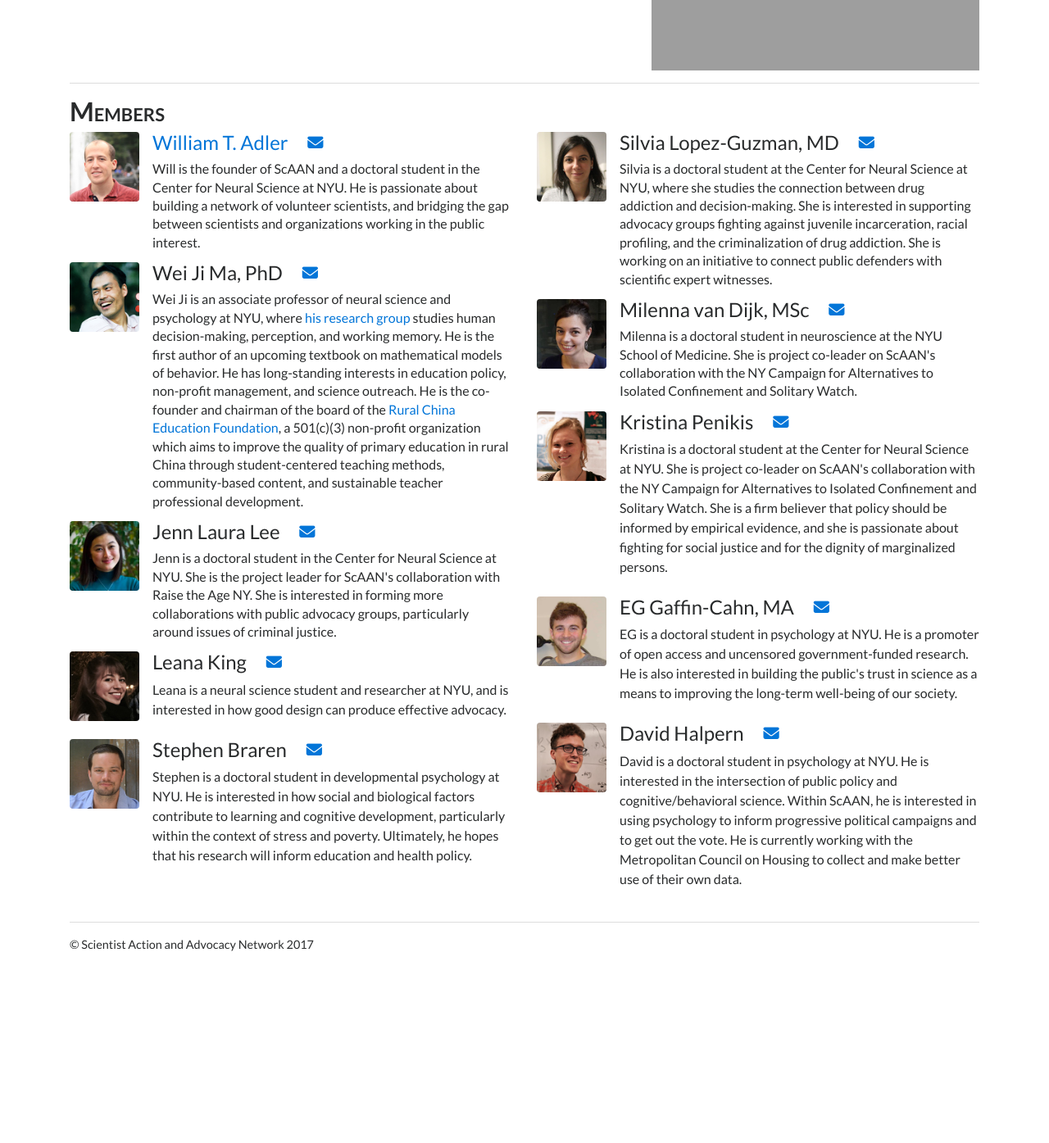
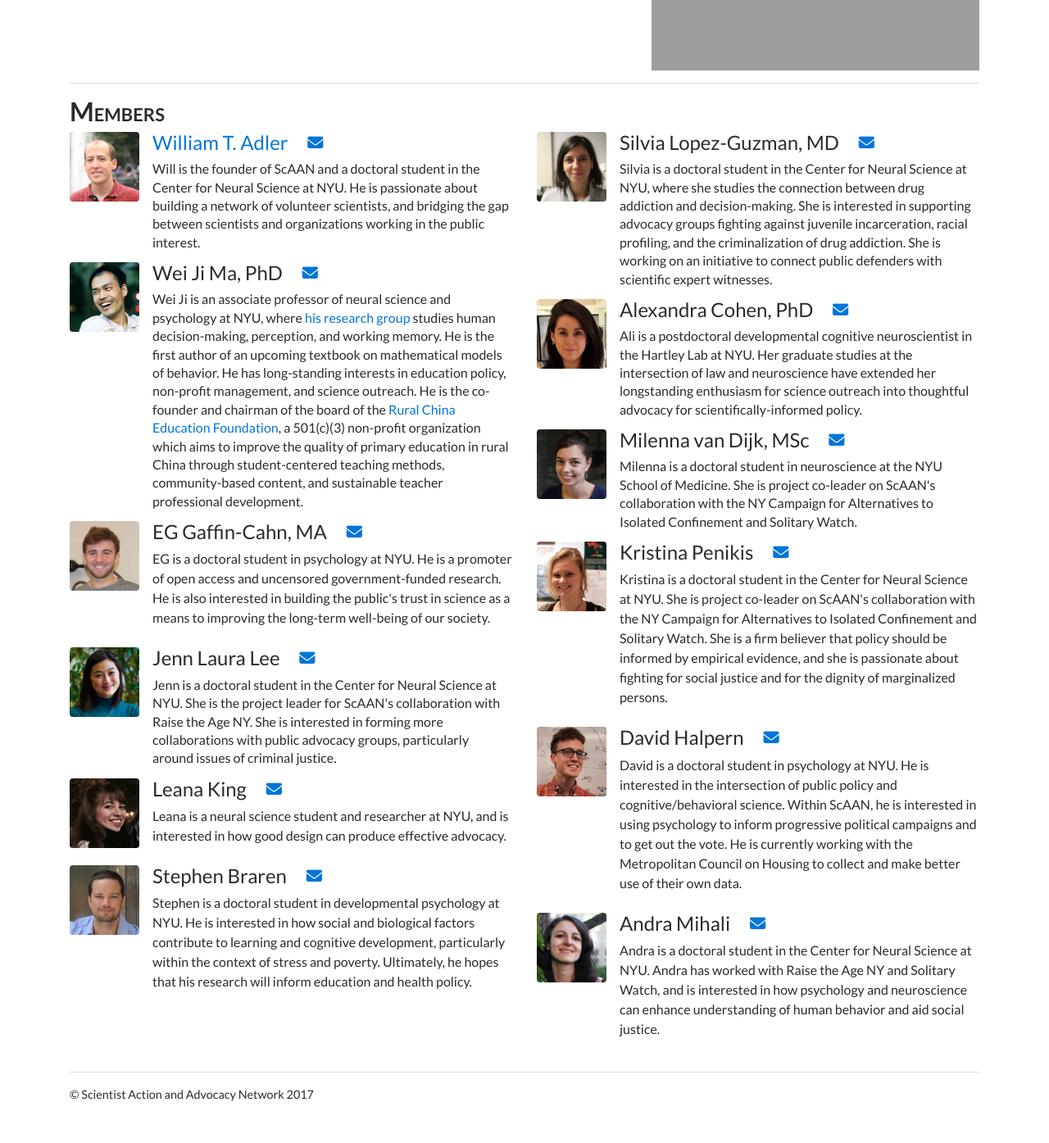
Before and after one commit to wtadler/scaan-site, a PHP site: page / in a window 1280 px wide. Shown: the part 2299-3694 px from the top of the page at 82% size. Before the commit the page ends 3460 px from the top, so only its background shows below. Run offline with PHP 8.4, Linux system fonts and the light colour scheme; some libraries are stand-ins or nearby versions; grey boxes are pictures that could not be loaded.

Commit message:
new bios

```diff
--- a/index.php
+++ b/index.php
@@ -294,6 +294,23 @@
                         <p>Wei Ji is an associate professor of neural science and psychology at NYU, where <a href="http://www.cns.nyu.edu/malab/" title="Ma Lab">his research group</a> studies human decision-making, perception, and working memory. He is the first author of an upcoming textbook on mathematical models of behavior. He has long-standing interests in education policy, non-profit management, and science outreach. He is the co-founder and chairman of the board of the <a href="http://ruralchina.org" title="Rural China Education Foundation">Rural China Education Foundation</a>, a 501(c)(3) non-profit organization which aims to improve the quality of primary education in rural China through student-centered teaching methods, community-based content, and sustainable teacher professional development.</p>
                     </div>
                 </div>
+
+
+                <div class="media member">
+                    <img class="d-flex align-self-start mr-3 rounded headshot" src="headshots/eg_sq.jpg">
+                    <div class="media-body">
+                        <h4 class="mt-0">EG Gaffin-Cahn, MA
+                            <a class="email" href="mailto:eg.gc@nyu.edu" title="eg.gc@nyu.edu">
+                                <i class="fa fa-envelope"></i>
+                            </a>
+                        </h4>
+
+                        <p>EG is a doctoral student in psychology at NYU. He is a promoter of open access and uncensored government-funded research. He is also interested in building the public's trust in science as a means to improving the long-term well-being of our society.</p>
+                    </div>
+                </div>
+
+
+
                 <div class="media member">
                     <img class="d-flex align-self-start mr-3 rounded headshot" src="headshots/jenn_sq.jpg">
                     <div class="media-body bio">
@@ -347,9 +364,24 @@
                             </a>
 
                         </h4>
-                        <p>Silvia is a doctoral student at the Center for Neural Science at NYU, where she studies the connection between drug addiction and decision-making. She is interested in supporting advocacy groups fighting against juvenile incarceration, racial profiling, and the criminalization of drug addiction. She is working on an initiative to connect public defenders with scientific expert witnesses.</p>
+                        <p>Silvia is a doctoral student in the Center for Neural Science at NYU, where she studies the connection between drug addiction and decision-making. She is interested in supporting advocacy groups fighting against juvenile incarceration, racial profiling, and the criminalization of drug addiction. She is working on an initiative to connect public defenders with scientific expert witnesses.</p>
                     </div>
                 </div>
+
+
+                <div class="media member">
+                    <img class="d-flex align-self-start mr-3 rounded headshot" src="headshots/ali_sq.jpg">
+                    <div class="media-body bio">
+                        <h4 class="mt-0">Alexandra Cohen, PhD
+                            <a class="email" href="mailto:ali.cohen@nyu.edu" title="ali.cohen@nyu.edu">
+                                <i class="fa fa-envelope"></i>
+                            </a>
+                        </h4>
+
+                        <p>Ali is a postdoctoral developmental cognitive neuroscientist in the Hartley Lab at NYU. Her graduate studies at the intersection of law and neuroscience have extended her longstanding enthusiasm for science outreach into thoughtful advocacy for scientifically-informed policy.</p>
+                    </div>
+                </div>
+
 
                 <div class="media member">
                     <img class="d-flex align-self-start mr-3 rounded headshot" src="headshots/milenna_sq.jpg">
@@ -373,23 +405,10 @@
                             </a>
                         </h4>
 
-                        <p>Kristina is a doctoral student at the Center for Neural Science at NYU. She is project co-leader on ScAAN's collaboration with the NY Campaign for Alternatives to Isolated Confinement and Solitary Watch. She is a firm believer that policy should be informed by empirical evidence, and she is passionate about fighting for social justice and for the dignity of marginalized persons.</p>
+                        <p>Kristina is a doctoral student in the Center for Neural Science at NYU. She is project co-leader on ScAAN's collaboration with the NY Campaign for Alternatives to Isolated Confinement and Solitary Watch. She is a firm believer that policy should be informed by empirical evidence, and she is passionate about fighting for social justice and for the dignity of marginalized persons.</p>
                     </div>
                 </div>
 
-
-                <div class="media member">
-                    <img class="d-flex align-self-start mr-3 rounded headshot" src="headshots/eg_sq.jpg">
-                    <div class="media-body">
-                        <h4 class="mt-0">EG Gaffin-Cahn, MA
-                            <a class="email" href="mailto:eg.gc@nyu.edu" title="eg.gc@nyu.edu">
-                                <i class="fa fa-envelope"></i>
-                            </a>
-                        </h4>
-
-                        <p>EG is a doctoral student in psychology at NYU. He is a promoter of open access and uncensored government-funded research. He is also interested in building the public's trust in science as a means to improving the long-term well-being of our society.</p>
-                    </div>
-                </div>
 
                 <div class="media member">
                     <img class="d-flex align-self-start mr-3 rounded headshot" src="headshots/david_sq.jpg">
@@ -401,6 +420,20 @@
                         </h4>
 
                         <p>David is a doctoral student in psychology at NYU. He is interested in the intersection of public policy and cognitive/behavioral science. Within ScAAN, he is interested in using psychology to inform progressive political campaigns and to get out the vote. He is currently working with the Metropolitan Council on Housing to collect and make better use of their own data.</p>
+                    </div>
+                </div>
+
+
+                <div class="media member">
+                    <img class="d-flex align-self-start mr-3 rounded headshot" src="headshots/andra_sq.jpg">
+                    <div class="media-body">
+                        <h4 class="mt-0">Andra Mihali
+                            <a class="email" href="mailto:andra.mihali@nyu.edu" title="andra.mihali@nyu.edu">
+                                <i class="fa fa-envelope"></i>
+                            </a>
+                        </h4>
+
+                        <p>Andra is a doctoral student in the Center for Neural Science at NYU. Andra has worked with Raise the Age NY and Solitary Watch, and is interested in how psychology and neuroscience can enhance understanding of human behavior and aid social justice.</p>
                     </div>
                 </div>
 
```
Also changed, not shown: headshots/ali.jpg (added), headshots/ali_sq.JPG (added), headshots/andra_sq.jpg (added).
